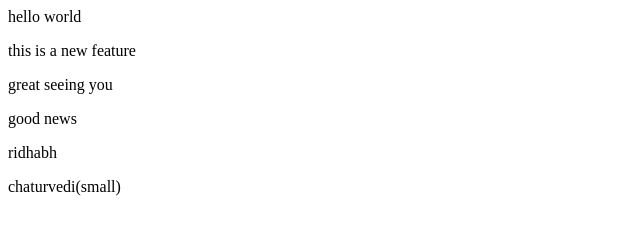
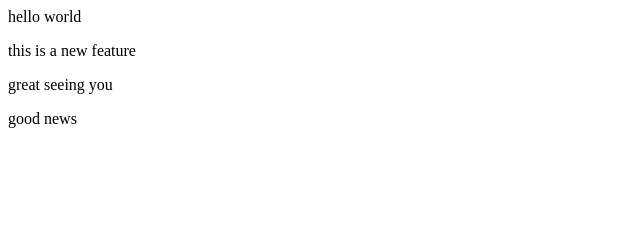
Before and after one commit to rish7897/project-1, a plain HTML site: page index.html in a window 1280 px wide. Shown: the whole page, without its empty margins (0-640 px from the left). Drawn offline with Linux system fonts and the light colour scheme.

Commit message:
remove name

```diff
--- a/index.html
+++ b/index.html
@@ -2,5 +2,3 @@
 <p>this is a new feature</p>
 <p>great seeing you</p>
 <p>good news</p>
-<P>ridhabh</P>
-<p>chaturvedi(small)</p>
```
